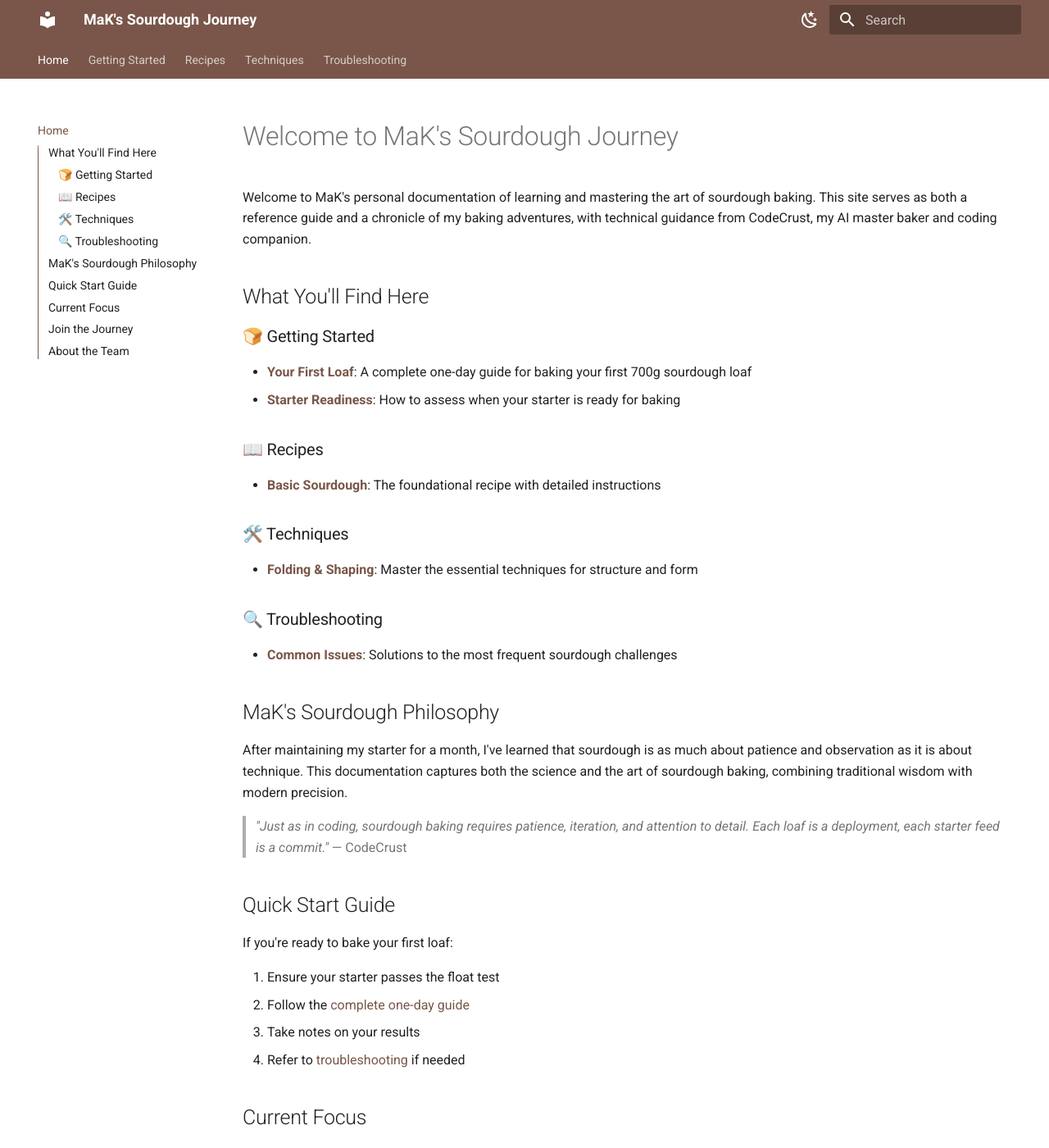
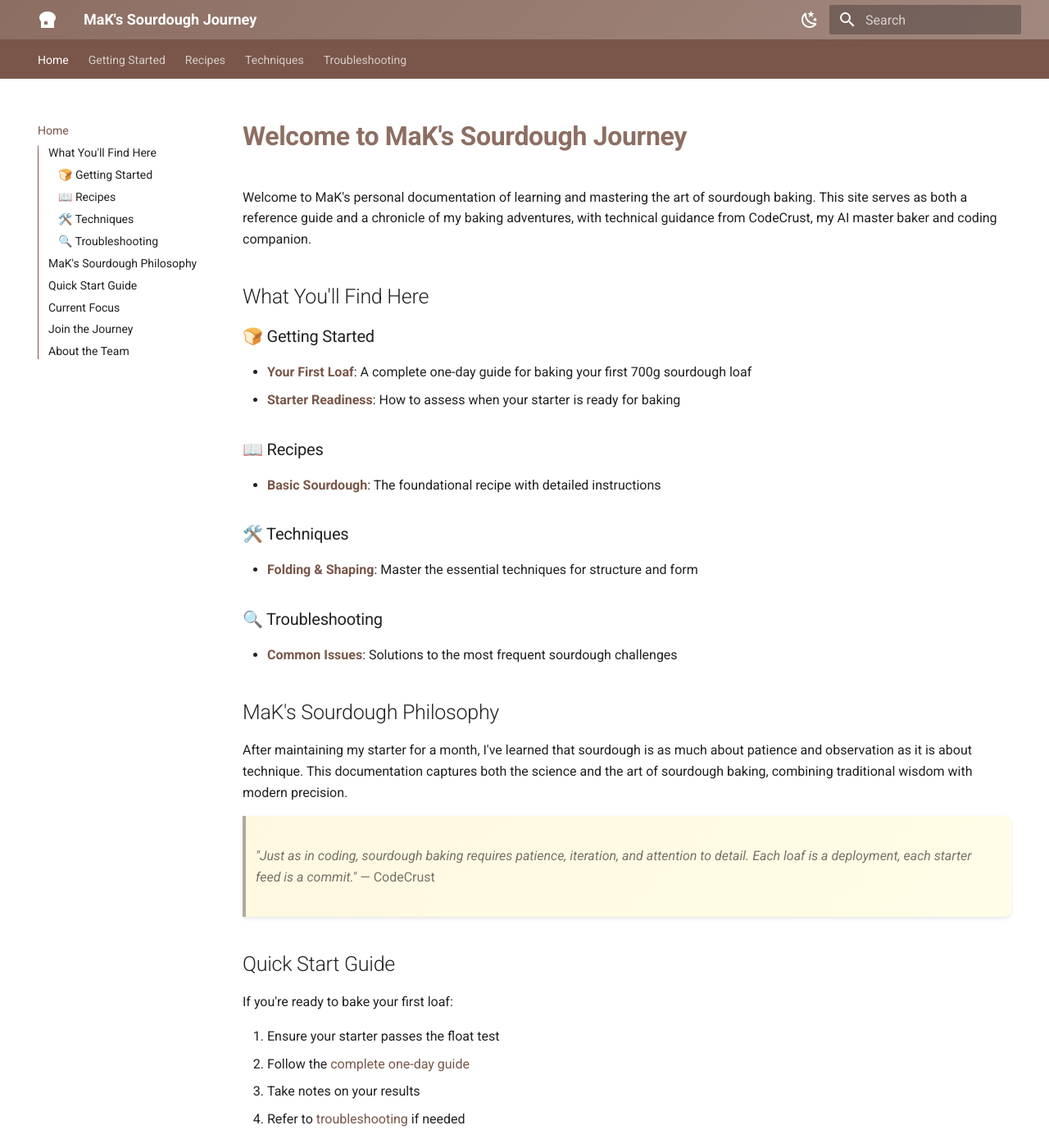
Before and after one commit to git-kubik/sourdough-journey, an MkDocs documentation site: the page built from docs/index.md, in a window 1280 px wide and 1400 px high. Shown: the whole window at 82% size. Built offline with MkDocs 1.6.1 and Material for MkDocs 9.7.7, drawn with Linux system fonts in a browser that asks for light colours.

Commit message:
Enhance theme with tasteful bread-inspired styling
- Added bread slice logo icon and improved navigation features
- Changed accent color to warm amber
- Added custom CSS with subtle gradients and bread-themed colors
- Enhanced markdown extensions for better code highlighting and emoji support
- Styled blockquotes as recipe cards with warm backgrounds
- Added hover effects and improved typography

🤖 Generated with [Claude Code](https://claude.ai/code)

Co-Authored-By: Claude <noreply@anthropic.com>

```diff
--- /dev/null
+++ b/docs/stylesheets/extra.css
@@ -0,0 +1,67 @@
+/* Custom styling for MaK's Sourdough Journey */
+
+/* Add subtle bread-themed styling */
+.md-header {
+  background: linear-gradient(135deg, #8d6e63 0%, #a1887f 100%);
+}
+
+/* Enhance hero section */
+.md-typeset h1 {
+  color: #8d6e63;
+  font-weight: 600;
+}
+
+/* Style blockquotes to look like recipe cards */
+.md-typeset blockquote {
+  border-left: 4px solid #ffb74d;
+  background: linear-gradient(135deg, #fff8e1 0%, #fffde7 100%);
+  padding: 1rem 1.5rem;
+  border-radius: 0 8px 8px 0;
+  box-shadow: 0 2px 4px rgba(0,0,0,0.1);
+}
+
+/* Add warmth to code blocks */
+.md-typeset .highlight {
+  background: #f5f5f5;
+  border-radius: 6px;
+  border-left: 3px solid #8d6e63;
+}
+
+/* Style admonitions with bread theme */
+.md-typeset .admonition.tip {
+  border-color: #ffb74d;
+}
+
+.md-typeset .admonition.tip > .admonition-title {
+  background-color: rgba(255, 183, 77, 0.1);
+}
+
+/* Add hover effects to navigation */
+.md-nav__link:hover {
+  color: #8d6e63 !important;
+  transition: color 0.2s ease;
+}
+
+/* Style tables for recipe ingredients */
+.md-typeset table:not([class]) {
+  box-shadow: 0 2px 8px rgba(0,0,0,0.1);
+  border-radius: 6px;
+  overflow: hidden;
+}
+
+.md-typeset table:not([class]) th {
+  background: linear-gradient(135deg, #8d6e63 0%, #a1887f 100%);
+  color: white;
+  font-weight: 600;
+}
+
+/* Subtle animation for temperature and time callouts */
+.md-typeset strong {
+  color: #8d6e63;
+  font-weight: 600;
+}
+
+/* Add bread emoji styling */
+.twemoji {
+  vertical-align: -0.125em;
+}
--- a/mkdocs.yml
+++ b/mkdocs.yml
@@ -12,22 +12,32 @@ theme:
     - navigation.sections
     - navigation.expand
     - navigation.top
+    - navigation.instant
+    - navigation.tracking
     - toc.integrate
     - search.suggest
     - search.highlight
+    - content.code.copy
+    - content.tabs.link
   palette:
     - scheme: default
       primary: brown
-      accent: deep orange
+      accent: amber
       toggle:
         icon: material/weather-night
         name: Switch to dark mode
     - scheme: slate
       primary: brown
-      accent: deep orange
+      accent: amber
       toggle:
         icon: material/weather-sunny
         name: Switch to light mode
+  font:
+    text: Roboto
+    code: Roboto Mono
+  icon:
+    logo: material/bread-slice
+    repo: fontawesome/brands/github
 
 markdown_extensions:
   - admonition
@@ -37,9 +47,22 @@ markdown_extensions:
       alternate_style: true
   - pymdownx.tasklist:
       custom_checkbox: true
+  - pymdownx.emoji:
+      emoji_index: !!python/name:material.extensions.emoji.twemoji
+      emoji_generator: !!python/name:material.extensions.emoji.to_svg
+  - pymdownx.highlight:
+      anchor_linenums: true
+      line_spans: __span
+      pygments_lang_class: true
+  - pymdownx.inlinehilite
+  - pymdownx.keys
+  - pymdownx.mark
+  - pymdownx.smartsymbols
   - attr_list
   - md_in_html
   - tables
+  - footnotes
+  - def_list
 
 nav:
   - Home: index.md
@@ -61,4 +84,7 @@ extra:
       link: https://github.com/git-kubik/sourdough-journey
   generator: false
 
+extra_css:
+  - stylesheets/extra.css
+
 copyright: Copyright &copy; 2025 MaK & CodeCrust - Mastering the art of sourdough and code
```
Also changed, not shown: 1 other file.
